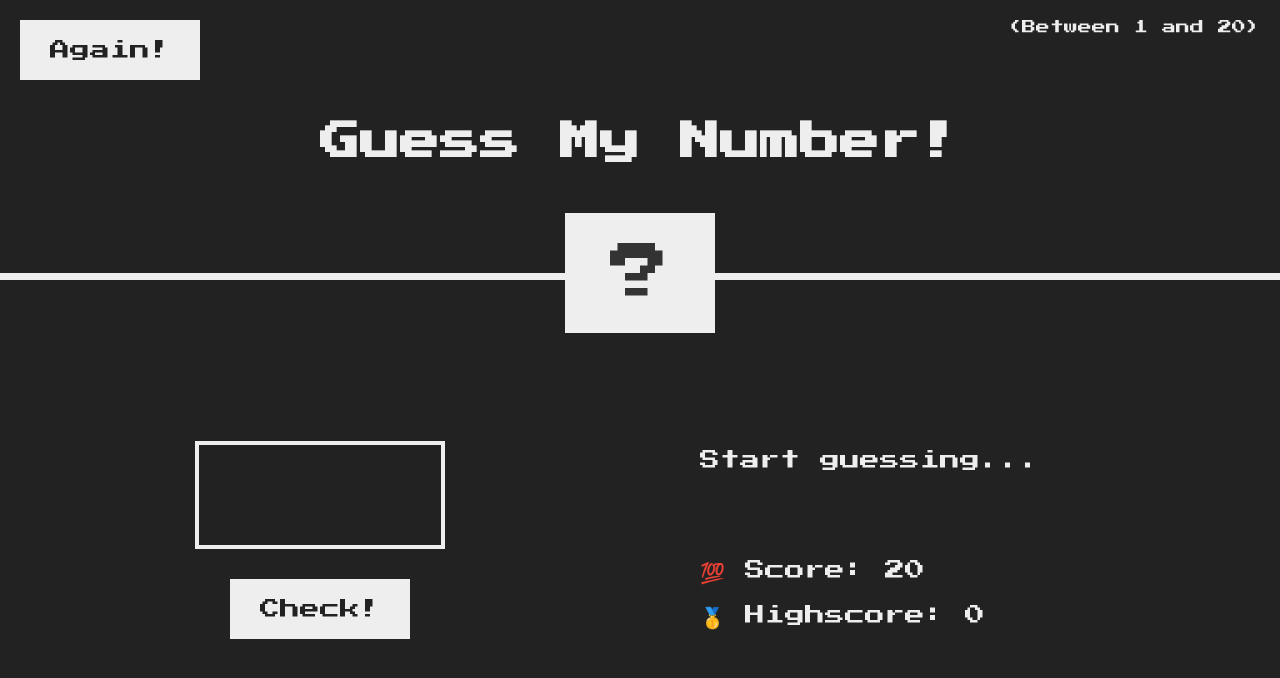
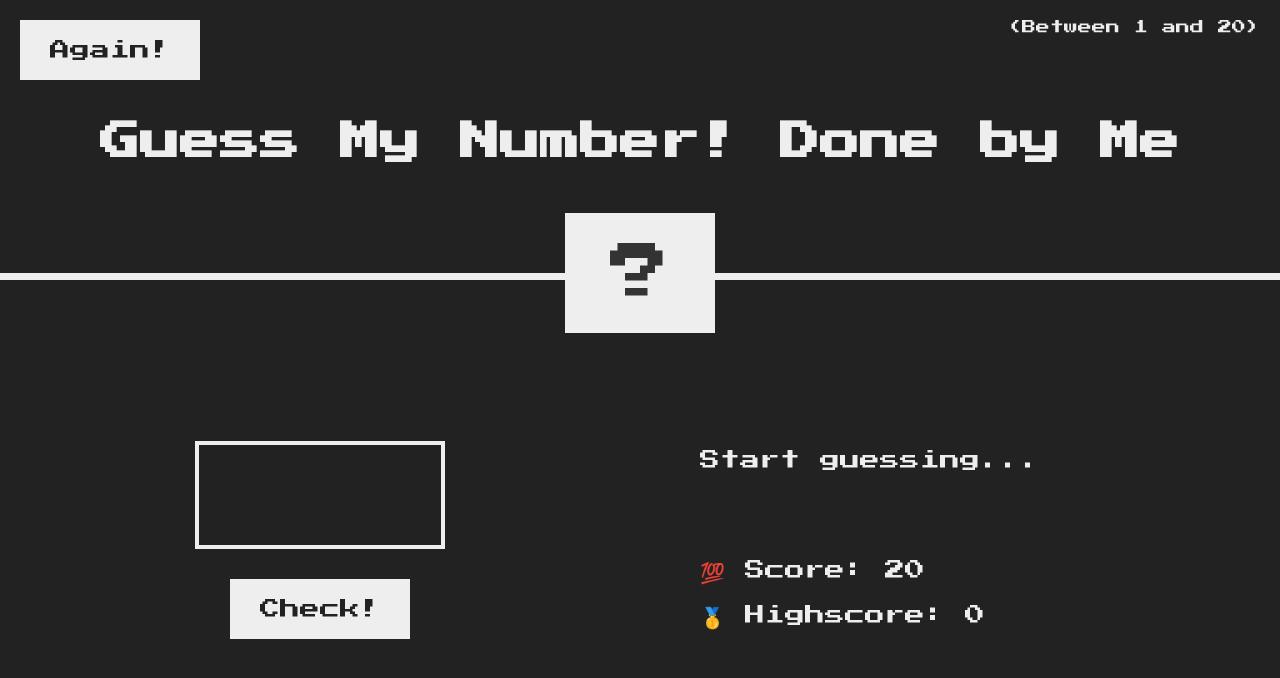
Before and after one commit to Suxrob9966/Guess-my-number, a plain HTML site: page index.html in a window 1280 px wide. Drawn offline with Linux system fonts and the light colour scheme.

Commit message:
Changed header

```diff
--- a/index.html
+++ b/index.html
@@ -9,7 +9,7 @@
   </head>
   <body>
     <header>
-      <h1>Guess My Number!</h1>
+      <h1>Guess My Number! Done by Me</h1>
       <p class="between">(Between 1 and 20)</p>
       <button class="btn again">Again!</button>
       <div class="number">?</div>
```
